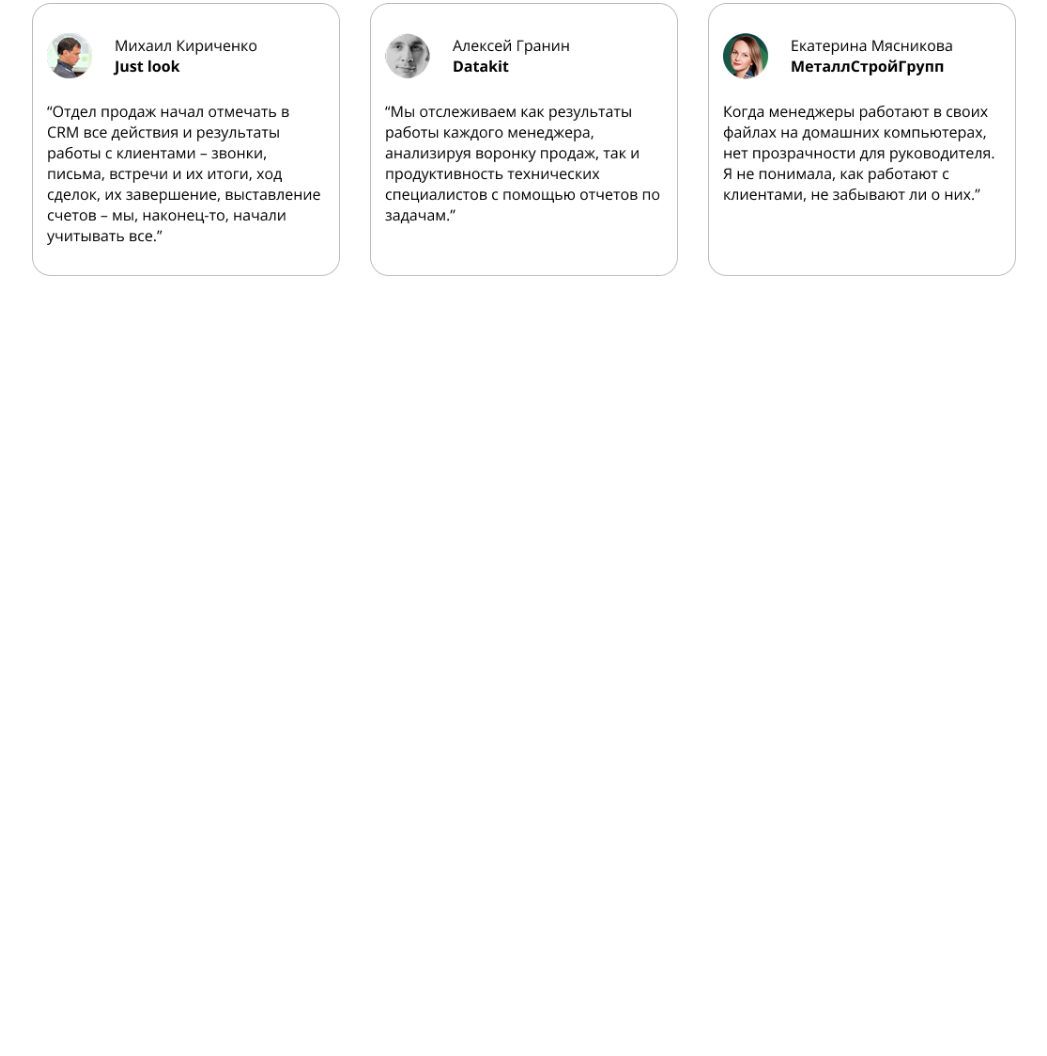
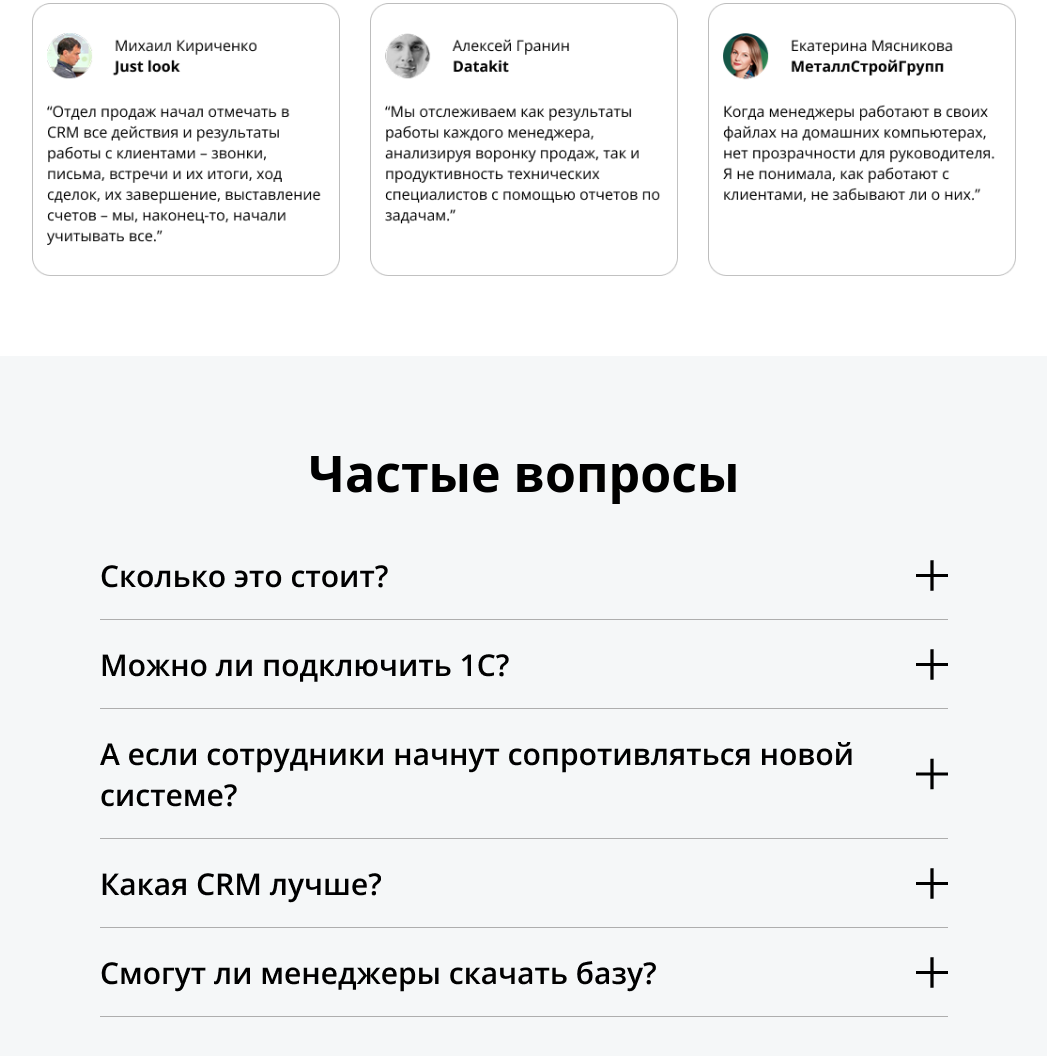
Before and after one commit to AbdumubinAmakov/Lesson1, a website: page src/index.html in a window 1280 px wide. Shown: the part 3451-4507 px from the top of the page, without its empty margins (116-1163 px from the left). Before the commit the page ends 3807 px from the top, so only its background shows below. Drawn offline with nearby package versions, Linux system fonts and the light colour scheme; files that its build step writes are made by us from their sources.

Commit message:
Section4

```diff
--- a/src/index.html
+++ b/src/index.html
@@ -84,7 +84,12 @@
         <img src="./Feedbabks.png" alt="" class="hidden lg:flex">
         <img src="./Feedback1.png" alt="" class="lg:hidden">
     </section>
-
+    <div class="bg-[#F5F7F8]">
+    <section class="max-w-screen-lg m-auto flex flex-col py-20 px-5 gap-5 text-center items-center">
+        <h1 class="text-[50px] font-bold">Частые вопросы</h1>
+        <img src="./Questions.png" alt="" >
+    </section>
+    </div>
 </body>
 
 </html>
```
Also changed, not shown: src/Questions.png (added).
